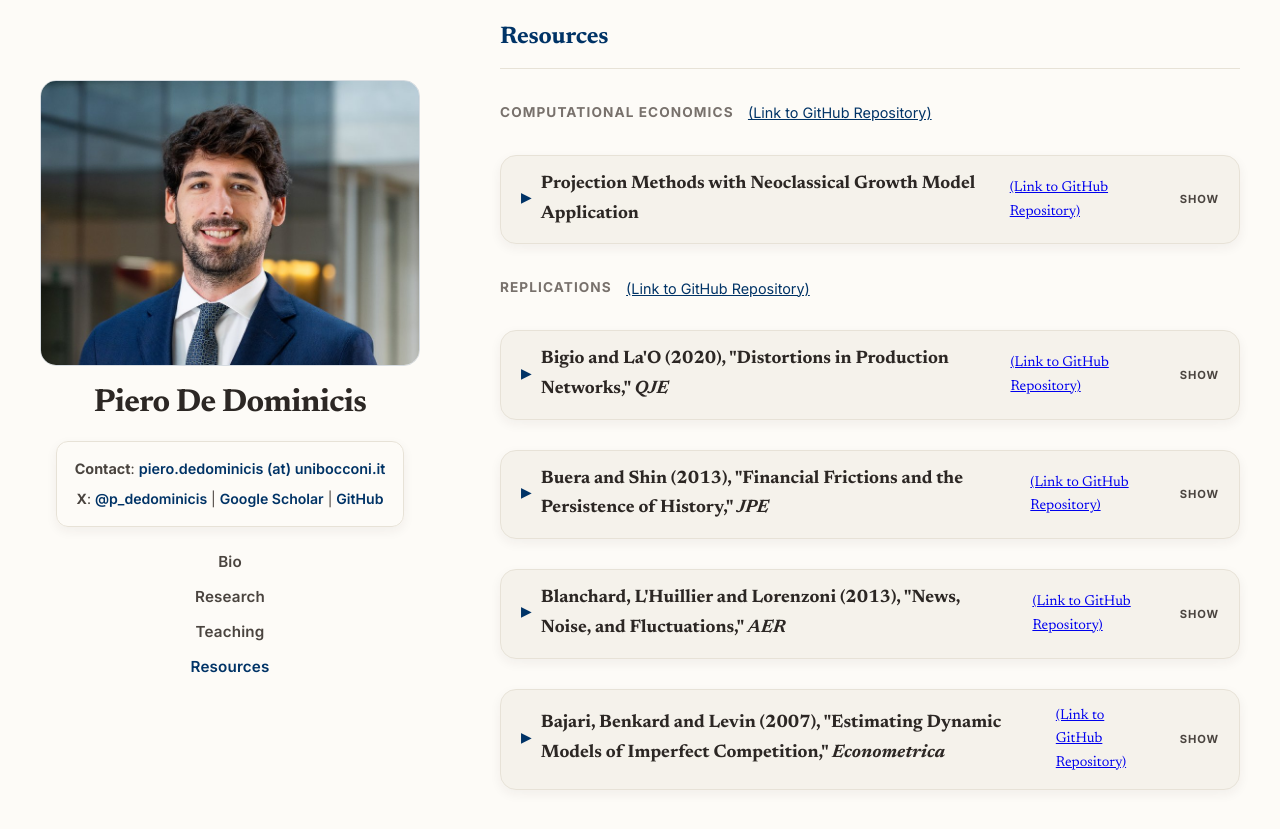
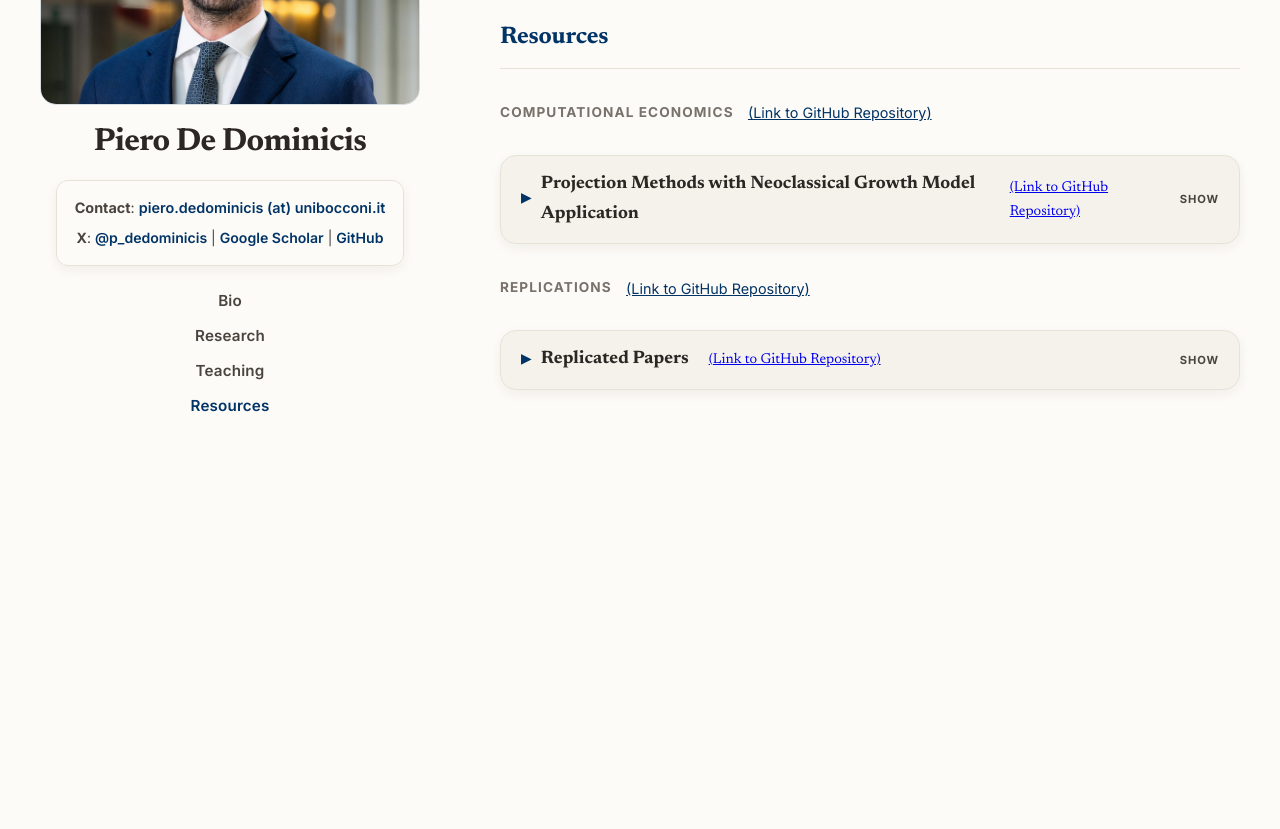
Before and after one commit to peppecon/peppecon.github.io, a Jekyll site: the page built from _pages/about.md, in a window 1280 px wide and 900 px high, scrolled down 1648 px. Shown: the top 829 px of the window. Built offline with Jekyll 4.4.1, drawn with Linux system fonts in a browser that asks for light colours; after the commit the page ends 2148 px from its top, so only the background shows below that.

Commit message:
Put Replications in a single collapsible box
Co-Authored-By: Claude Opus 5.5 <noreply@anthropic.com>

```diff
--- a/_pages/about.md
+++ b/_pages/about.md
@@ -163,63 +163,15 @@ Calibrated to standard quarterly values ($\beta = 0.99$, $\alpha = 0.33$, $\delt
 <div class="abstract-container">
   <div class="abstract-header">
     <span class="arrow">▶</span>
-    <span>Bigio and La'O (2020), "Distortions in Production Networks," <em>QJE</em></span>
-    <a href="https://github.com/peppecon/Replications/tree/main/BigioLaO_QJE2020" target="_blank" class="link-secondary" onclick="event.stopPropagation();">(Link to GitHub Repository)</a>
+    <span>Replicated Papers</span>
+    <a href="https://github.com/peppecon/Replications" target="_blank" class="link-secondary" onclick="event.stopPropagation();">(Link to GitHub Repository)</a>
   </div>
   <div class="abstract-content" markdown="1">
 
-Python replication of the quantitative exercise. The U.S. input-output network is calibrated to the 2007 BEA tables. Sectoral credit spreads (the Gilchrist-Zakrajšek excess bond premia) enter as financial distortions during the 2008-09 crisis.
-
-The network economy is compared with a horizontal economy without input-output linkages. The network amplifies the fall in the labor wedge by a factor of 1.7 with decreasing returns and 2.1 with constant returns. The derivations and results are in the <a href="https://github.com/peppecon/Replications/blob/main/BigioLaO_QJE2020/Replication_BigioLaOQJE2020.pdf" target="_blank" rel="noopener noreferrer">replication notes</a>.
+* Bigio, S. and J. La'O (2020). "Distortions in Production Networks." *Quarterly Journal of Economics*. <a href="https://github.com/peppecon/Replications/tree/main/BigioLaO_QJE2020" target="_blank" class="link-secondary">(Code)</a>
+* Buera, F. J. and Y. Shin (2013). "Financial Frictions and the Persistence of History: A Quantitative Exploration." *Journal of Political Economy*. <a href="https://github.com/peppecon/Replications/tree/main/BueraShin_JPE2013" target="_blank" class="link-secondary">(Code)</a>
+* Blanchard, O. J., J.-P. L'Huillier and G. Lorenzoni (2013). "News, Noise, and Fluctuations: An Empirical Exploration." *American Economic Review*. <a href="https://github.com/peppecon/Replications/tree/main/BlanchardLHuillerLorenzoni_AER2013" target="_blank" class="link-secondary">(Code)</a>
+* Bajari, P., C. L. Benkard and J. Levin (2007). "Estimating Dynamic Models of Imperfect Competition." *Econometrica*. <a href="https://github.com/peppecon/Replications/tree/main/BajariBenkardLevin_ECTA2007" target="_blank" class="link-secondary">(Code)</a>
 
 </div>
 </div>
-
-<div class="abstract-container">
-  <div class="abstract-header">
-    <span class="arrow">▶</span>
-    <span>Buera and Shin (2013), "Financial Frictions and the Persistence of History," <em>JPE</em></span>
-    <a href="https://github.com/peppecon/Replications/tree/main/BueraShin_JPE2013" target="_blank" class="link-secondary" onclick="event.stopPropagation();">(Link to GitHub Repository)</a>
-  </div>
-  <div class="abstract-content" markdown="1">
-
-Python replication of the model of entrepreneurship with collateral constraints and idiosyncratic distortions. A reform removes the distortions, and the economy transitions to the new steady state. Stationary equilibria and transitions are solved with value function iteration (with Howard acceleration) and with Chebyshev collocation.
-
-![Aggregate dynamics](https://raw.githubusercontent.com/peppecon/Replications/main/BueraShin_JPE2013/outputs/fig_aggregate_dynamics_I.png)
-
-With financial frictions ($\lambda = 1.35$), capital takes about 10.5 years to cover half the distance to the new steady state. Without them ($\lambda = \infty$), it takes about 5.5 years. Algorithms, figures and code are in the <a href="https://github.com/peppecon/Replications/tree/main/BueraShin_JPE2013" target="_blank" rel="noopener noreferrer">repository</a>.
-
-</div>
-</div>
-
-<div class="abstract-container">
-  <div class="abstract-header">
-    <span class="arrow">▶</span>
-    <span>Blanchard, L'Huillier and Lorenzoni (2013), "News, Noise, and Fluctuations," <em>AER</em></span>
-    <a href="https://github.com/peppecon/Replications/tree/main/BlanchardLHuillerLorenzoni_AER2013" target="_blank" class="link-secondary" onclick="event.stopPropagation();">(Link to GitHub Repository)</a>
-  </div>
-  <div class="abstract-content" markdown="1">
-
-Python replication of most figures in the first two sections of the paper. Consumers receive noisy signals about permanent productivity and solve a signal-extraction problem. The structural VAR is identified with long-run restrictions and estimated as a VECM. The model is then estimated by maximum likelihood, and the Kalman smoother recovers the unobserved states.
-
-![Smoothed states](https://raw.githubusercontent.com/peppecon/Replications/main/BlanchardLHuillerLorenzoni_AER2013/Estimation-Simulation-Figure3-4-Table-2-3/Figure3.png)
-
-The maximum likelihood and Kalman smoother parts were written independently of the original code. The derivations are in the <a href="https://github.com/peppecon/Replications/blob/main/BlanchardLHuillerLorenzoni_AER2013/replication_file_BLL2013.pdf" target="_blank" rel="noopener noreferrer">replication notes</a>.
-
-</div>
-</div>
-
-<div class="abstract-container">
-  <div class="abstract-header">
-    <span class="arrow">▶</span>
-    <span>Bajari, Benkard and Levin (2007), "Estimating Dynamic Models of Imperfect Competition," <em>Econometrica</em></span>
-    <a href="https://github.com/peppecon/Replications/tree/main/BajariBenkardLevin_ECTA2007" target="_blank" class="link-secondary" onclick="event.stopPropagation();">(Link to GitHub Repository)</a>
-  </div>
-  <div class="abstract-content" markdown="1">
-
-Python Monte Carlo of the two-step estimator on a Rust-style engine replacement problem. Data are simulated from the dynamic discrete choice model. The first stage estimates the policy function. The second stage forward-simulates values under the estimated and perturbed policies and recovers the replacement and maintenance costs.
-
-The estimates are close to the true parameters. The backward-recursion derivation is in the <a href="https://github.com/peppecon/Replications/blob/main/BajariBenkardLevin_ECTA2007/replication_file.pdf" target="_blank" rel="noopener noreferrer">notes</a>.
-
-</div>
-</div>
```
